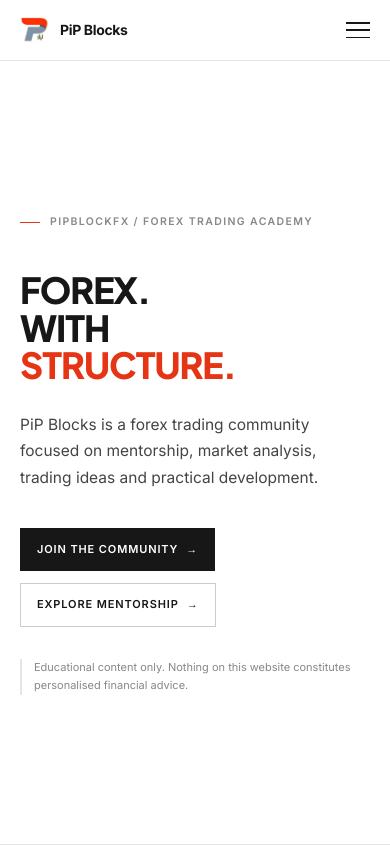
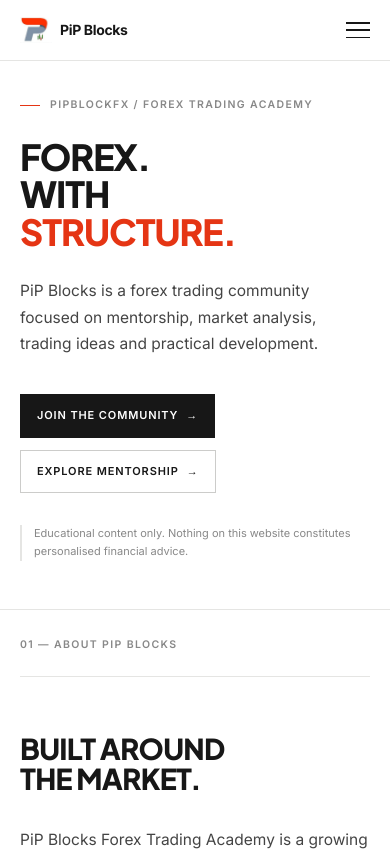
Before and after one commit to thinksika/pipblockfx-academy, a React (Vite) app: page / in a window 390 px wide. Shown: the top 851 px of the page. Built offline with nearby package versions, Linux system fonts and the light colour scheme.

Commit message:
fix(hero): reduce top vertical spacing on mobile so hero content starts noticeably closer to navbar

```diff
--- a/src/components/Hero.tsx
+++ b/src/components/Hero.tsx
@@ -68,16 +68,16 @@
   <section
     id="hero"
     aria-label="Hero"
-    className="min-h-screen flex items-center bg-white border-b border-pip-border pt-[65px]"
+    className="min-h-0 lg:min-h-screen flex items-center bg-white border-b border-pip-border pt-[65px]"
   >
     <div className="max-w-site mx-auto px-5 sm:px-8 w-full">
-      <div className="grid grid-cols-1 lg:grid-cols-2 gap-0 min-h-[calc(100vh-65px)]">
+      <div className="grid grid-cols-1 lg:grid-cols-2 gap-0 min-h-0 lg:min-h-[calc(100vh-65px)]">
 
         {/* ── LEFT — Copy + Real CTA buttons ──────────────────────────── */}
-        <div className="flex flex-col justify-center py-16 lg:py-24 lg:pr-16">
+        <div className="flex flex-col justify-start lg:justify-center pt-8 pb-12 sm:pt-12 sm:pb-16 lg:py-24 lg:pr-16">
 
           {/* Eyebrow */}
-          <div className="flex items-center gap-2.5 mb-10">
+          <div className="flex items-center gap-2.5 mb-6 lg:mb-10">
             <span className="w-5 h-px bg-pip-red shrink-0" aria-hidden="true" />
             <span className="pip-label">PIPBLOCKFX / Forex Trading Academy</span>
           </div>
```
